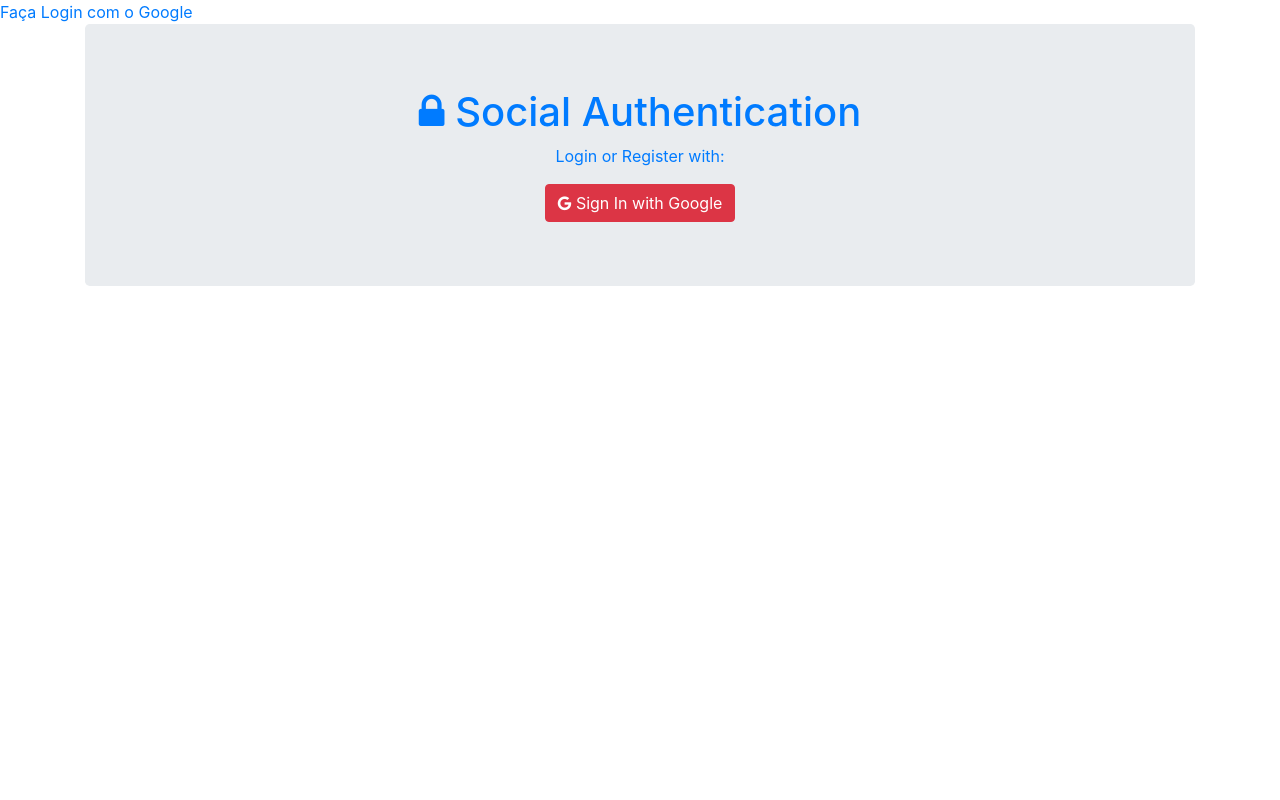
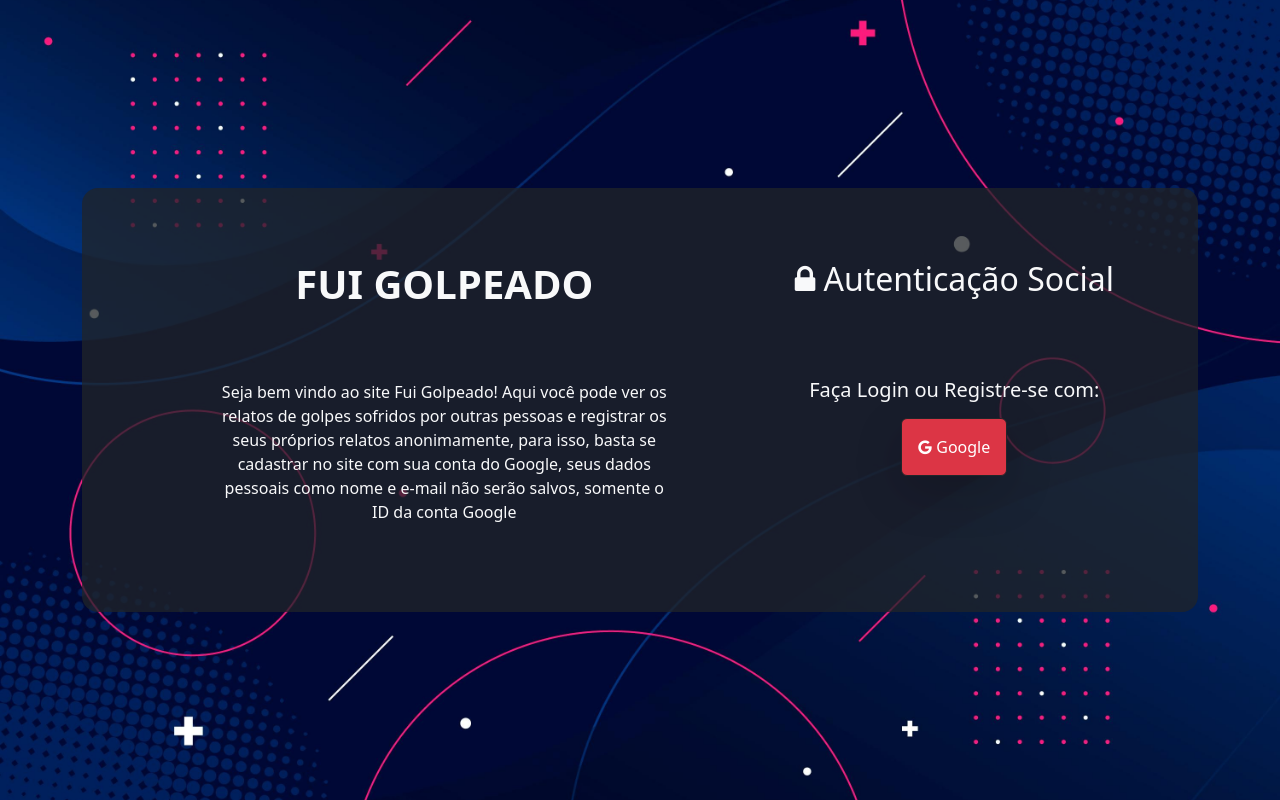
Before and after one commit to YagoNep/TCC-2022-Fui-Golpeado, a website: page site/views/login.html in a window 1280 px wide. Drawn offline with nearby package versions, Linux system fonts and the light colour scheme.

Commit message:
feat: views

```diff
--- a/site/views/login.html
+++ b/site/views/login.html
@@ -1,17 +1,45 @@
 <!DOCTYPE html>
-<html lang="en">
-    <head>
-        <link rel="stylesheet" href="https://stackpath.bootstrapcdn.com/bootstrap/4.4.1/css/bootstrap.min.css">
-        <link rel="stylesheet" href="https://stackpath.bootstrapcdn.com/font-awesome/4.7.0/css/font-awesome.min.css">
-    </head>
-    <body>
-        <a href="/google">Faça Login com o Google</a>
-        <div class="container">
-            <div class="jumbotron text-center text-primary">
-                <h1><span class="fa fa-lock"></span> Social Authentication</h1>
-                <p>Login or Register with:</p>
-                <a href="/google" class="btn btn-danger"><span class="fa fa-google"></span> Sign In with Google</a>
-            </div>
-        </div>
-    </body>
+<html lang="en" class="h-100">
+
+<head>
+	<meta charset="UTF-8">
+	<meta http-equiv="X-UA-Compatible" content="IE=edge">
+	<meta name="viewport" content="width=device-width,initial-scale=1.0">
+	<title>Página de Login</title>
+	<link rel="stylesheet" href="/css/login.css">
+	<link href="https://cdn.jsdelivr.net/npm/bootstrap@5.2.0-beta1/dist/css/bootstrap.min.css" rel="stylesheet"
+		integrity="sha384-0evHe/X+R7YkIZDRvuzKMRqM+OrBnVFBL6DOitfPri4tjfHxaWutUpFmBp4vmVor" crossorigin="anonymous">
+	<script src="https://cdn.jsdelivr.net/npm/bootstrap@5.2.0-beta1/dist/js/bootstrap.bundle.min.js"
+		integrity="sha384-pprn3073KE6tl6bjs2QrFaJGz5/SUsLqktiwsUTF55Jfv3qYSDhgCecCxMW52nD2" crossorigin="anonymous">
+	</script>
+	<link href="https://maxcdn.bootstrapcdn.com/font-awesome/4.7.0/css/font-awesome.min.css" rel="stylesheet"
+		integrity="sha384-wvfXpqpZZVQGK6TAh5PVlGOfQNHSoD2xbE+QkPxCAFlNEevoEH3Sl0sibVcOQVnN" crossorigin="anonymous">
+</head>
+
+<body class="h-100">
+	<div class="container h-100 d-flex">
+		<div class="row justify-content-md-center bg-dark p-5 bg-opacity-75 rounded-4 m-auto">
+			<!-- tirar o padding quando ficar mobile -->
+			<div class="col">
+				<div class="text-center text-primary p-4 d-flex flex-column align-items-center text-light m-auto">
+					<h1 class="h1"><b>FUI GOLPEADO</b></h1>
+					<p class="mt-3 ms-5 me-5"><br><br>Seja bem vindo ao site Fui Golpeado! Aqui você pode ver os relatos
+						de golpes
+						sofridos por outras pessoas e registrar os seus próprios relatos anonimamente,
+						para isso, basta se cadastrar no site com sua conta do Google, seus dados pessoais como nome e
+						e-mail não serão salvos, somente o ID da conta Google</p>
+				</div>
+			</div>
+			<div class="col-md-auto">
+				<div
+					class="text-center text-primary p-4 d-flex flex-column align-items-center text-light rounded-3 m-auto">
+					<h2 class="h2"><span class="fa fa-lock"></span> Autenticação Social</h2>
+					<p class="h5 mt-4"><br><br>Faça Login ou Registre-se com:</p>
+					<a href="/google" class="btn btn-danger p-3 mt-2 border-dark border shadow-lg"><span
+							class="fa fa-google"></span> Google</a>
+				</div>
+			</div>
+		</div>
+</body>
+
 </html>
```
Also changed, not shown: site/views/erro.html (+20 -6 lines).
